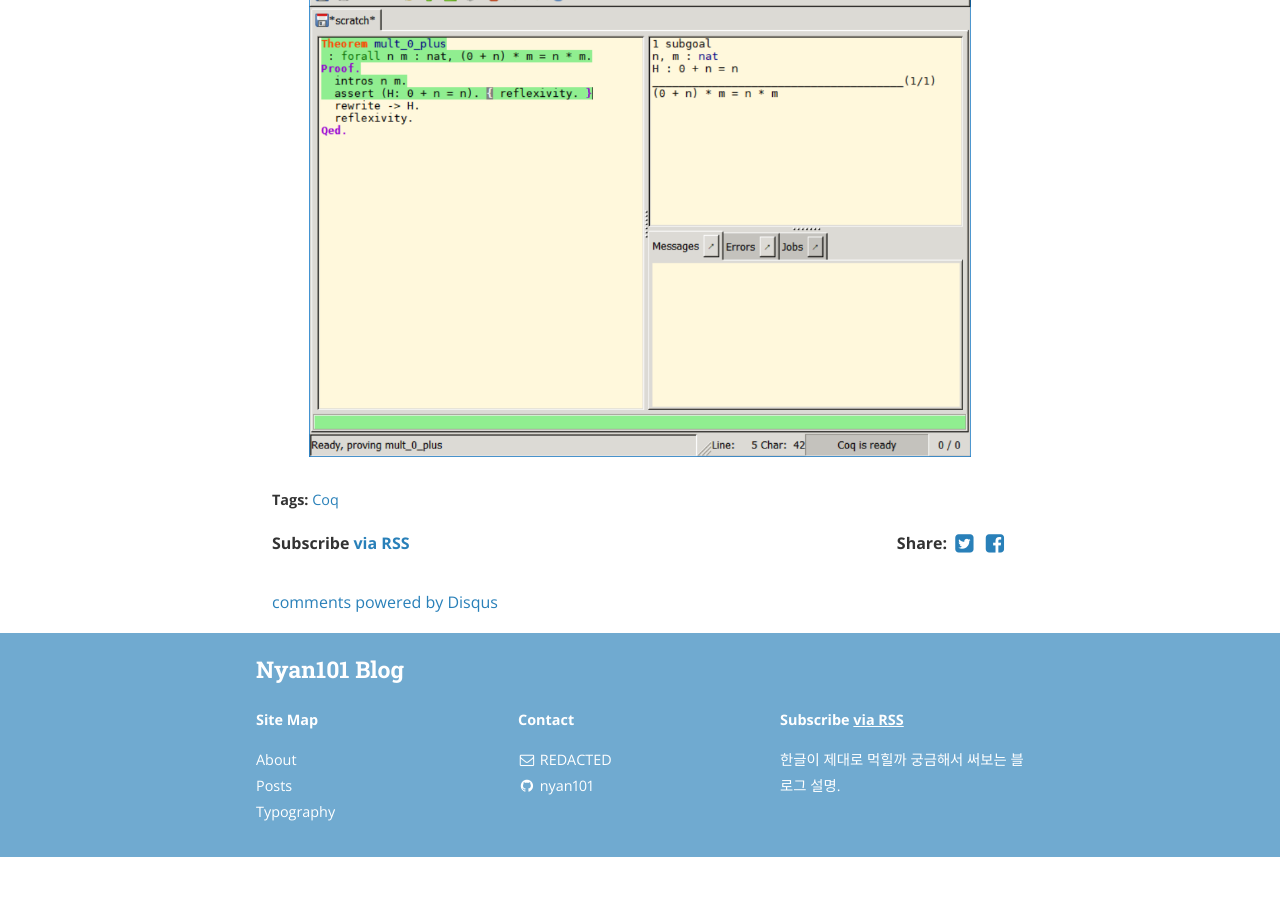
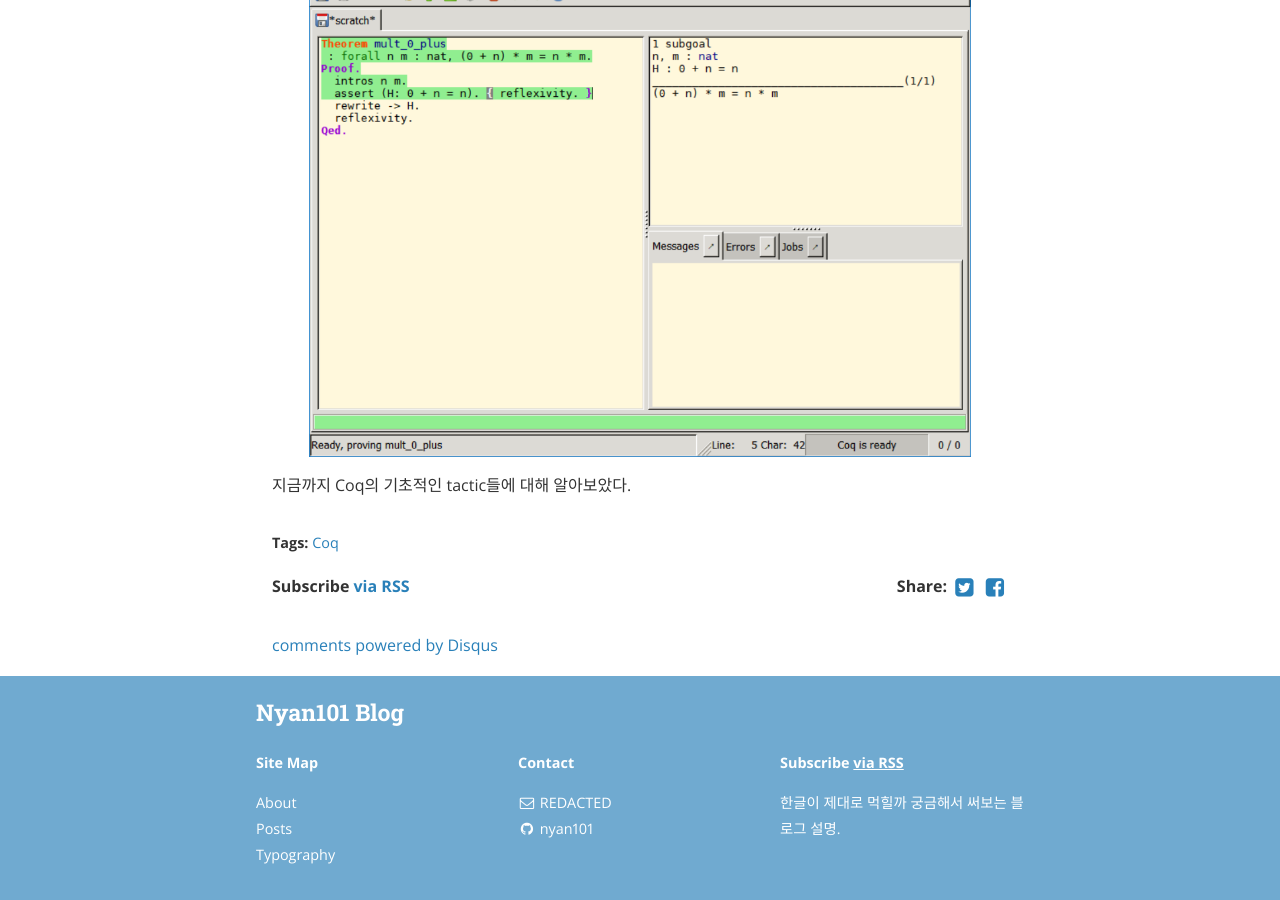
Before and after one commit to nyan101/nyan101.github.io, a Jekyll site: the page built from _posts/2019-02-03-SW-Foundations-Ch02-2.md, in a window 1280 px wide and 900 px high, scrolled down 5741 px. Built offline with Jekyll 4.4.1, drawn with Linux system fonts in a browser that asks for light colours; nearby versions of some CDN libraries; formulas are drawn with MathJax 3; comment, search, counter and statistics services are not loaded; a style sheet for code colours, icons or effects is not loaded; before the commit the page ends 6598 px from its top, so only the background shows below that.

Commit message:
add content : 02.03

```diff
--- a/_posts/2019-02-03-SW-Foundations-Ch02-2.md
+++ b/_posts/2019-02-03-SW-Foundations-Ch02-2.md
@@ -235,3 +235,7 @@ Proof.
 `assert` 를 추가하면 2개의 subgoal이 나타난다. 첫 번째는 assert로 추가된 명제, 두 번째는 원래 목표였던 subgoal이다. assert로 추가한 내용을 증명하고 나면 `induction`에서와 마찬가지로 이를 이용할 수 있다.
 
 <img src="/assets/images/2019/02/SWF-02-2-assert.png" width="800px">
+
+
+
+지금까지 Coq의 기초적인 tactic들에 대해 알아보았다.
```
